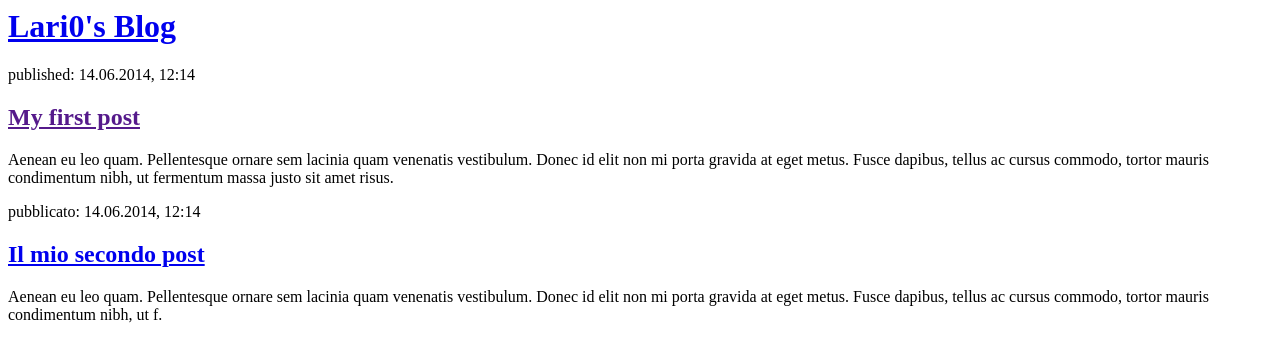
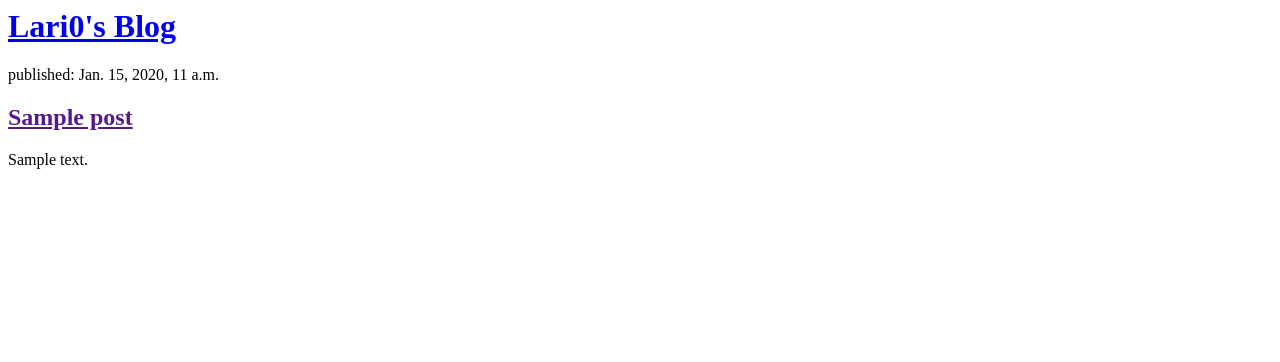
Before and after one commit to lar10/my-first-blog, a Django app: page / in a window 1280 px wide. Shown: the top 362 px of the page. Run offline with Django 3.2, Linux system fonts and the light colour scheme; tables that the repository leaves empty hold one stand-in row (values such as "Sample post").

Commit message:
Modified templates to display posts from database

```diff
--- a/blog/templates/blog/post_list.html
+++ b/blog/templates/blog/post_list.html
@@ -7,20 +7,12 @@
             <h1><a href="/">Lari0's Blog</a></h1>
         </div>
 
-        <div>
-            <p>published: 14.06.2014, 12:14</p>
-            <h2><a href="">My first post</a></h2>
-            <p>Aenean eu leo quam. Pellentesque ornare sem lacinia quam venenatis vestibulum.
-                Donec id elit non mi porta gravida at eget metus. Fusce dapibus, tellus ac cursus
-                commodo, tortor mauris condimentum nibh, ut fermentum massa justo sit amet risus.</p>
-        </div>
-
-        <div>
-            <p>pubblicato: 14.06.2014, 12:14</p>
-            <h2><a href="/">Il mio secondo post</a></h2>
-            <p>Aenean eu leo quam. Pellentesque ornare sem lacinia quam venenatis vestibulum.
-                Donec id elit non mi porta gravida at eget metus. Fusce dapibus, tellus ac cursus commodo,
-                tortor mauris condimentum nibh, ut f.</p>
-        </div>
+        {% for post in posts %}
+            <div>
+                <p>published: {{ post.published_date }}</p>
+                <h2><a href="">{{ post.title }}</a></h2>
+                <p>{{ post.text|linebreaksbr }}</p>
+            </div>
+        {% endfor %}
     </body>
 </html>
--- a/blog/views.py
+++ b/blog/views.py
@@ -1,4 +1,7 @@
 from django.shortcuts import render
+from django.utils import timezone
+from .models import Post
 
 def post_list(request):
-    return render(request, 'blog/post_list.html', {})
+    posts = Post.objects.filter(published_date__lte=timezone.now()).order_by('-published_date')
+    return render(request, 'blog/post_list.html', {'posts': posts})
```
